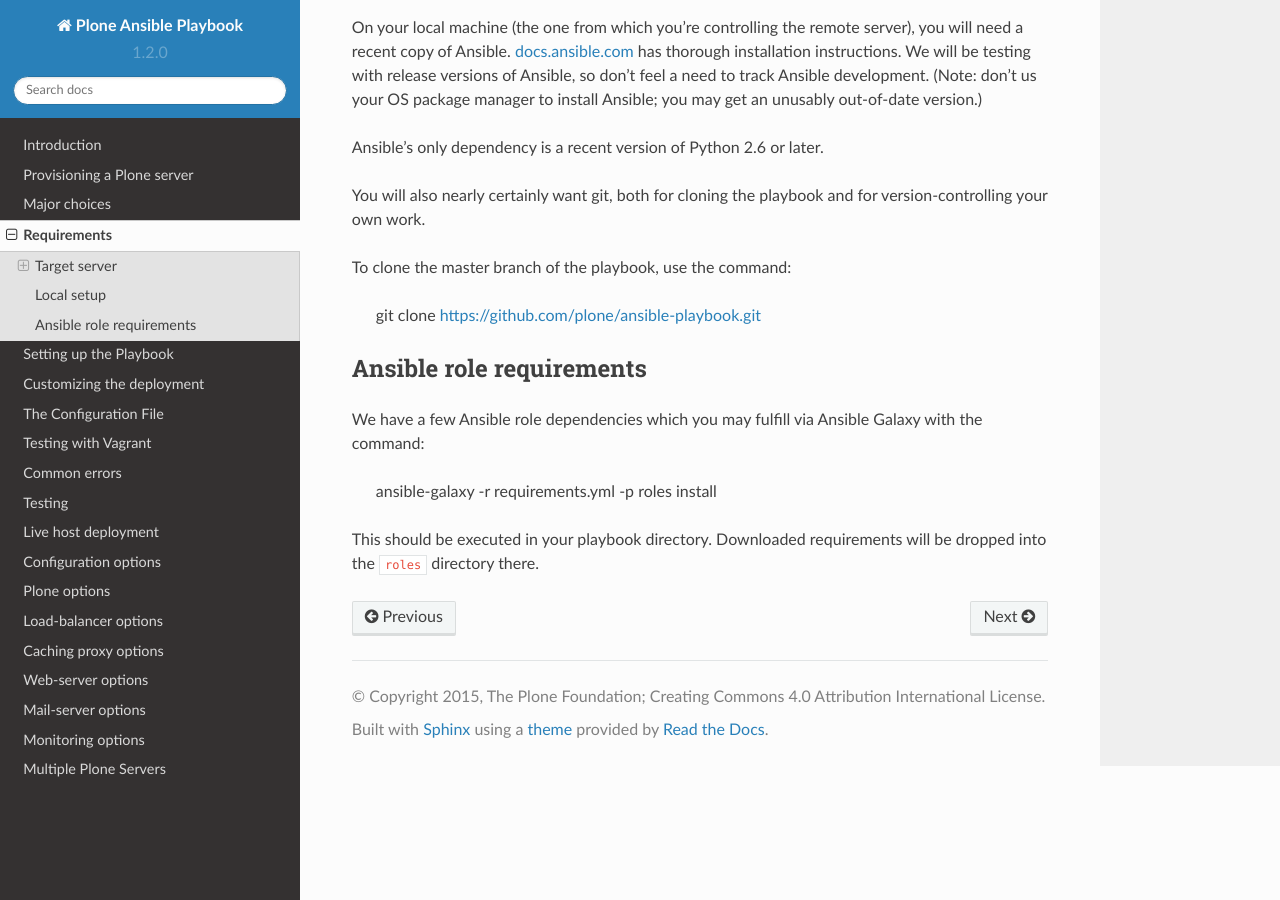
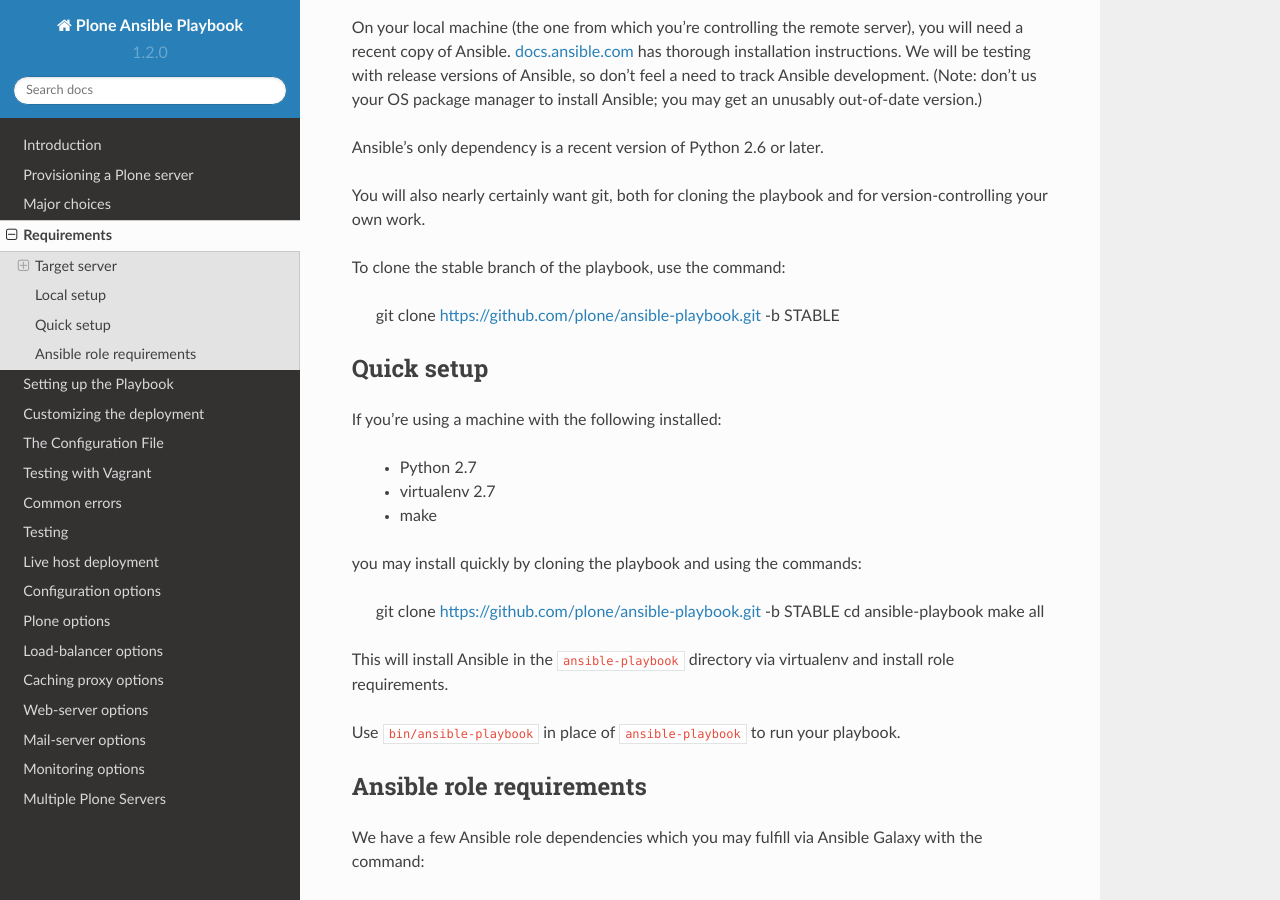
Before and after one commit to plone/ansible-playbook, a Sphinx documentation site: the page built from docs/preparing.rst, in a window 1280 px wide and 900 px high, scrolled down 841 px. Built offline with Sphinx 7.4.7 and the Read the Docs theme 2.0.0, drawn with Linux system fonts in a browser that asks for light colours.

Commit message:
Document use of STABLE branch

```diff
--- a/HISTORY.txt
+++ b/HISTORY.txt
@@ -1,4 +1,7 @@
 1.2.8 (unreleased)
+
+- Establish a STABLE branch to clearly separate the last-released branch from the development branch (master).
+  [smcmahon]
 
 - Split os-family-specific plays into separate include files in roles.
   [cleberjsantos]
--- a/README.rst
+++ b/README.rst
@@ -39,7 +39,7 @@ TL;DR
 
 2. If you wish to test locally, install Vagrant and VirtualBox;
 
-3. Check out or download a copy of this package;
+3. Check out or download a copy of `the STABLE branch of this package <https://github.com/plone/ansible-playbook>`_;
 
 4. Run ``ansible-galaxy -p roles -r requirements.yml install`` to install required roles;
 
--- a/docs/intro.rst
+++ b/docs/intro.rst
@@ -32,7 +32,7 @@ TL;DR
 
 2. If you wish to test locally, install Vagrant and VirtualBox;
 
-3. Check out or download a copy of this package;
+3. Check out or download a copy of `the STABLE branch of this package <https://github.com/plone/ansible-playbook>`_;
 
 4. Run ``ansible-galaxy -p roles -r requirements.yml install`` to install required roles;
 
--- a/docs/preparing.rst
+++ b/docs/preparing.rst
@@ -34,9 +34,28 @@ Ansible's only dependency is a recent version of Python 2.6 or later.
 
 You will also nearly certainly want git, both for cloning the playbook and for version-controlling your own work.
 
-To clone the master branch of the playbook, use the command:
+To clone the stable branch of the playbook, use the command:
 
-    git clone https://github.com/plone/ansible-playbook.git
+    git clone https://github.com/plone/ansible-playbook.git -b STABLE
+
+Quick setup
+^^^^^^^^^^^
+
+If you're using a machine with the following installed:
+
+    - Python 2.7
+    - virtualenv 2.7
+    - make
+
+you may install quickly by cloning the playbook and using the commands:
+
+    git clone https://github.com/plone/ansible-playbook.git -b STABLE
+    cd ansible-playbook
+    make all
+
+This will install Ansible in the ``ansible-playbook`` directory via virtualenv and install role requirements.
+
+Use ``bin/ansible-playbook`` in place of ``ansible-playbook`` to run your playbook.
 
 Ansible role requirements
 ^^^^^^^^^^^^^^^^^^^^^^^^^
```
Also changed, not shown: docs/custom_playbook.rst (+3 -1 lines).
